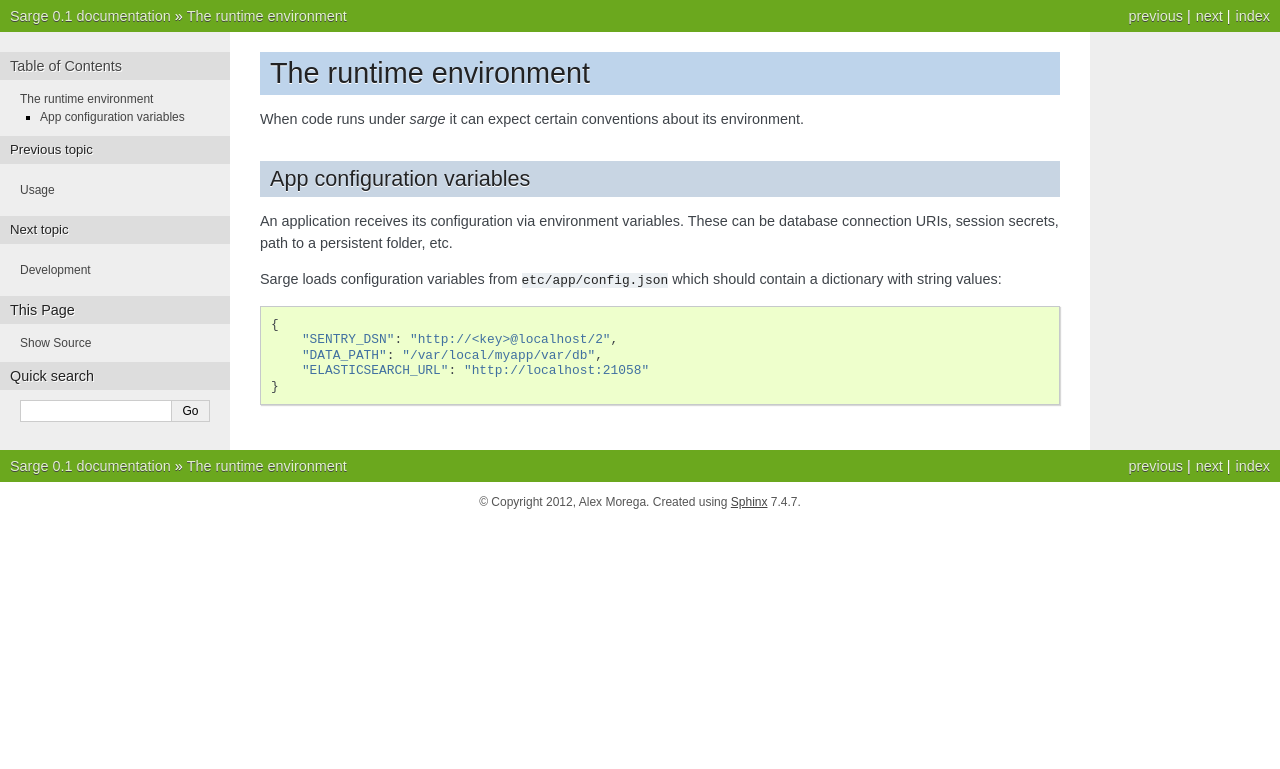
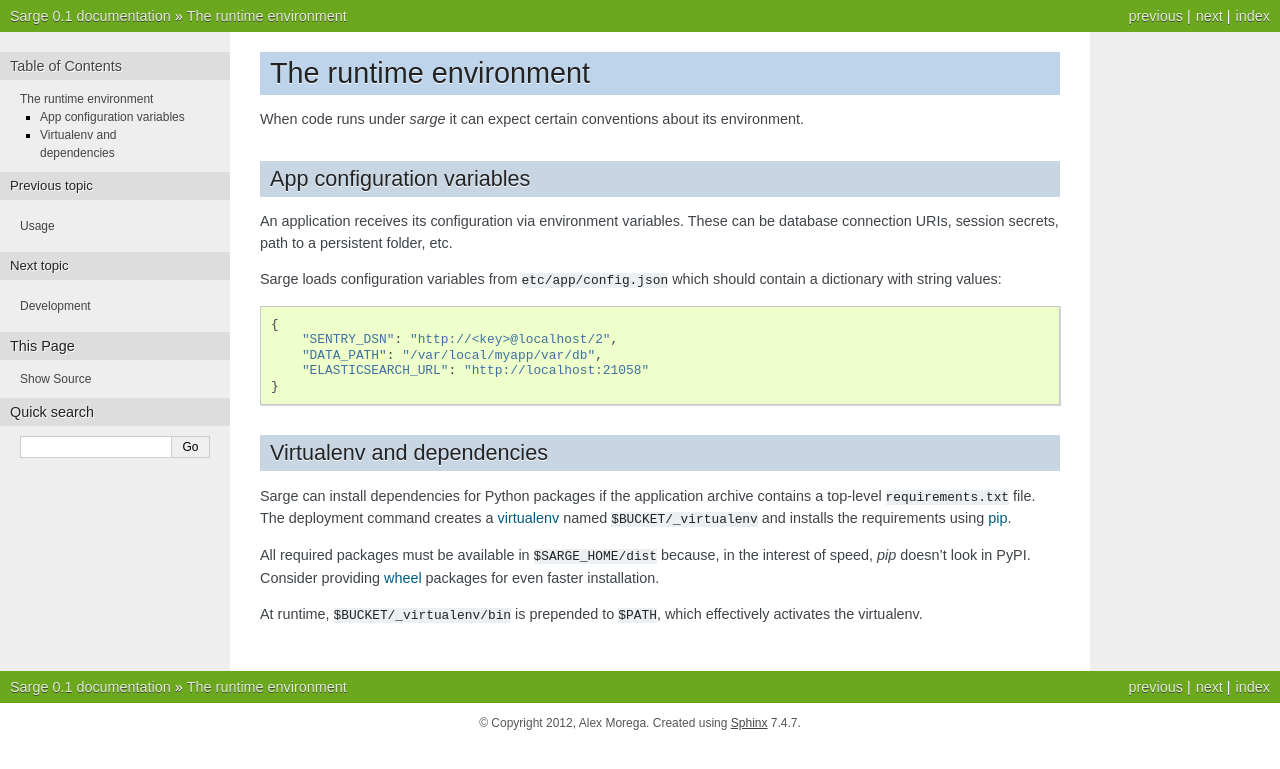
Before and after one commit to mgax/airship, a Sphinx documentation site: the page built from docs/runtime.rst, in a window 1280 px wide. Shown: the top 769 px of the page. Built offline with Sphinx 7.4.7, drawn with Linux system fonts in a browser that asks for light colours.

Commit message:
a word about virtualenv

```diff
--- a/docs/runtime.rst
+++ b/docs/runtime.rst
@@ -18,3 +18,22 @@
         "DATA_PATH": "/var/local/myapp/var/db",
         "ELASTICSEARCH_URL": "http://localhost:21058"
     }
+
+
+Virtualenv and dependencies
+---------------------------
+Sarge can install dependencies for Python packages if the application
+archive contains a top-level ``requirements.txt`` file. The deployment
+command creates a virtualenv_ named ``$BUCKET/_virtualenv`` and installs
+the requirements using pip_.
+
+All required packages must be available in ``$SARGE_HOME/dist`` because,
+in the interest of speed, `pip` doesn't look in PyPI. Consider providing
+wheel_ packages for even faster installation.
+
+At runtime, ``$BUCKET/_virtualenv/bin`` is prepended to ``$PATH``, which
+effectively activates the virtualenv.
+
+.. _virtualenv: http://www.virtualenv.org/
+.. _pip: http://www.pip-installer.org/
+.. _wheel: http://wheel.readthedocs.org/
```
